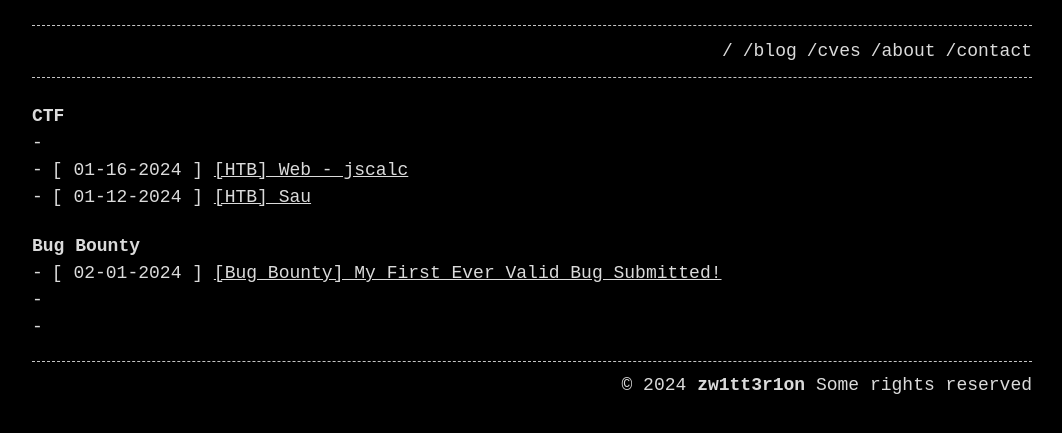
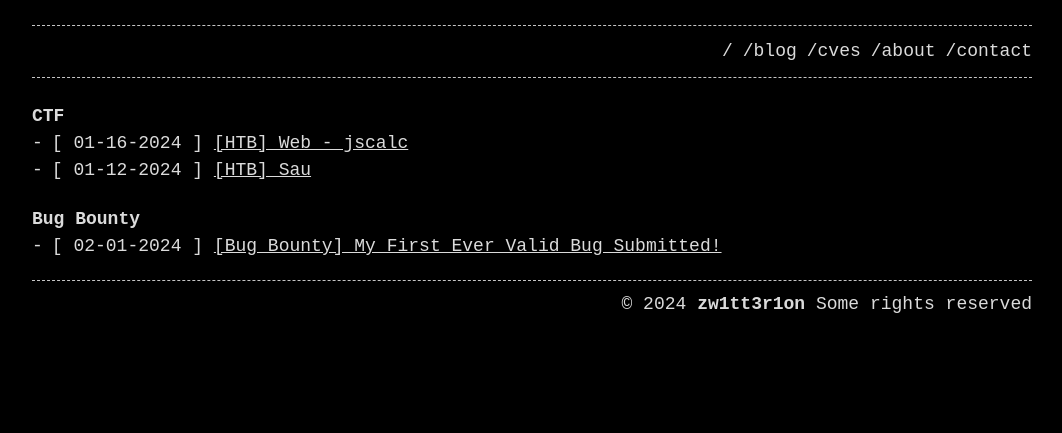
Before and after one commit to zw1tt3r1on/zw1tt3r1on.github.io, a Jekyll site: the page built from blog.md, in a window 1280 px wide. Shown: the top 433 px of the page, without its empty margins (108-1170 px from the left). Built offline with Jekyll 4.4.1, drawn with Linux system fonts in a browser that asks for light colours.

Commit message:
fix categories

```diff
--- a/blog.md
+++ b/blog.md
@@ -8,12 +8,12 @@ permalink: /blog/
 {%- if site.posts.size > 0 -%}
   <ul>
     {%- for post in site.posts -%}
+      {%- if post.categories contains "CTF" -%}
       <li>
-        {%- if post.categories contains "CTF" -%}
-          {%- assign date_format = "%m-%d-%Y" -%}
-          [ {{ post.date | date: date_format }} ] <a href="{{ post.url | relative_url }}">{{ post.title | escape }}</a>
-        {%- endif -%}
+        {%- assign date_format = "%m-%d-%Y" -%}
+        [ {{ post.date | date: date_format }} ] <a href="{{ post.url | relative_url }}">{{ post.title | escape }}</a>
       </li>
+      {%- endif -%}
     {%- endfor -%}
   </ul>
 {%- endif -%}
@@ -22,12 +22,12 @@ permalink: /blog/
 {%- if site.posts.size > 0 -%}
   <ul>
     {%- for post in site.posts -%}
+      {%- if post.categories contains "Bug-Bounty" -%}
       <li>
-        {%- if post.categories contains "Bug-Bounty" -%}
-          {%- assign date_format = "%m-%d-%Y" -%}
-          [ {{ post.date | date: date_format }} ] <a href="{{ post.url | relative_url }}">{{ post.title | escape }}</a>
-        {%- endif -%}
+        {%- assign date_format = "%m-%d-%Y" -%}
+        [ {{ post.date | date: date_format }} ] <a href="{{ post.url | relative_url }}">{{ post.title | escape }}</a>
       </li>
+      {%- endif -%}
     {%- endfor -%}
   </ul>
 {%- endif -%}
```
